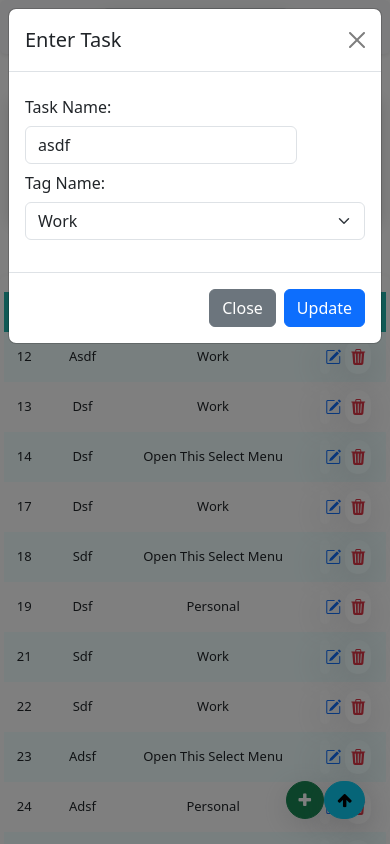
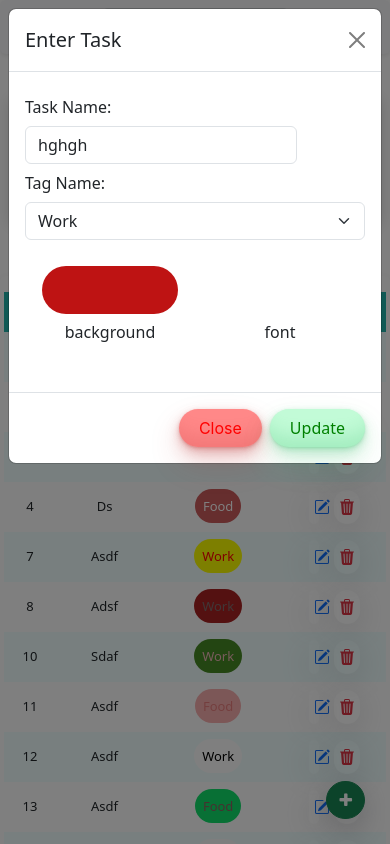
Before and after one commit to ankitdomadiya/todo, an Angular app: page /user in a window 390 px wide. Both pictures are taken after a click on the button 325 px from the left and 357 px from the top of the page. Shown: the top 844 px of the page. Built offline with nearby package versions, Linux system fonts and the light colour scheme; data requests are answered from the project's data file.

Commit message:
color-add

```diff
--- a/db.json
+++ b/db.json
@@ -1,264 +1,128 @@
 {
   "user": [
     {
+      "name": "hghgh",
+      "color1": "#be1313",
+      "color2": "#ffffff",
+      "tag": "Work",
+      "id": 1
+    },
+    {
+      "name": "hghgh",
+      "color1": "#000000",
+      "color2": "#ffffff",
+      "tag": "Work",
+      "id": 1
+    },
+    {
+      "name": "fdd",
+      "tag": "Personal",
+      "id": 3
+    },
+    {
+      "name": "ds",
+      "tag": "Food",
+      "color1": "#cc5c5c",
+      "color2": "#ffffff",
+      "id": 4
+    },
+    {
       "name": "asdf",
       "tag": "Work",
-      "id": 12
+      "color1": "#fbff00",
+      "color2": "#ff0000",
+      "id": 7
     },
     {
-      "name": "dsf",
-      "tag": "Work",
-      "id": 13
-    },
-    {
-      "name": "dsf",
-      "tag": "Open this select menu",
-      "id": 14
-    },
-    {
-      "name": "dsf",
-      "tag": "Work",
-      "id": 17
-    },
-    {
-      "name": "sdf",
-      "tag": "Open this select menu",
-      "id": 18
-    },
-    {
-      "name": "dsf",
-      "tag": "Personal",
-      "id": 19
-    },
-    {
-      "name": "sdf",
-      "tag": "Work",
-      "id": 21
-    },
-    {
-      "name": "sdf",
-      "tag": "Work",
-      "id": 22
-    },
-    {
-      "name": "adsf",
-      "tag": "Open this select menu",
-      "id": 23
-    },
-    {
-      "name": "adsf",
-      "tag": "Personal",
-      "id": 24
-    },
-    {
+      "color1": "#a92323",
+      "color2": "#816e6e",
       "name": "adsf",
       "tag": "Work",
-      "id": 25
+      "id": 8
     },
     {
       "name": "sdaf",
       "tag": "Work",
-      "id": 27
+      "color2": "#f0b7b7",
+      "color1": "#478a24",
+      "id": 10
     },
     {
-      "name": "jbmmn",
-      "tag": "Open this select menu",
-      "id": 28
+      "name": "asdf",
+      "tag": "Food",
+      "color1": "#f8afaf",
+      "color2": "#e87d7d",
+      "id": 11
     },
     {
       "name": "asdf",
       "tag": "Work",
+      "color1": "#ffffff",
+      "color2": "#000000",
       "id": 12
     },
     {
-      "name": "dsf",
-      "tag": "Work",
+      "name": "asdf",
+      "tag": "Food",
+      "color2": "#8f6161",
+      "color1": "#10e06a",
       "id": 13
     },
     {
-      "name": "dsf",
-      "tag": "Open this select menu",
+      "name": "sadf",
+      "tag": "Work",
+      "color1": "#fcfcfc",
+      "color2": "#7b6060",
       "id": 14
     },
     {
-      "name": "dsf",
-      "tag": "Work",
+      "name": "asdf",
+      "tag": "Food",
+      "color1": "#ec8888",
+      "color2": "#9c8e9f",
+      "id": 15
+    },
+    {
+      "name": "asdf",
+      "tag": "Personal",
+      "color1": "#ea3939",
+      "color2": "#097efb",
+      "id": 16
+    },
+    {
+      "name": "asdf",
+      "tag": "Personal",
+      "color1": "#b81e1e",
+      "color2": "#ffffff",
       "id": 17
     },
     {
-      "name": "sdf",
-      "tag": "Open this select menu",
+      "name": "sadf",
+      "tag": "Personal",
+      "color1": "#fffafa",
+      "color2": "#9c6d6d",
       "id": 18
     },
     {
-      "name": "dsf",
+      "name": "asdf",
       "tag": "Personal",
+      "color2": "#dd6e6e",
+      "color1": "#b04545",
       "id": 19
     },
     {
-      "name": "sdf",
+      "name": "dsaf",
       "tag": "Work",
-      "id": 21
+      "color2": "#ffffff",
+      "color1": "#551111",
+      "id": 20
     },
     {
-      "name": "sdf",
+      "name": "fasd",
       "tag": "Work",
-      "id": 22
-    },
-    {
-      "name": "adsf",
-      "tag": "Open this select menu",
-      "id": 23
-    },
-    {
-      "name": "adsf",
-      "tag": "Personal",
-      "id": 24
-    },
-    {
-      "name": "adsf",
-      "tag": "Work",
-      "id": 25
-    },
-    {
-      "name": "sdaf",
-      "tag": "Work",
-      "id": 27
-    },
-    {
-      "name": "jbmmn",
-      "tag": "Open this select menu",
-      "id": 28
-    },
-    {
-      "name": "asdf",
-      "tag": "Work",
-      "id": 12
-    },
-    {
-      "name": "dsf",
-      "tag": "Work",
-      "id": 13
-    },
-    {
-      "name": "dsf",
-      "tag": "Open this select menu",
-      "id": 14
-    },
-    {
-      "name": "dsf",
-      "tag": "Work",
-      "id": 17
-    },
-    {
-      "name": "sdf",
-      "tag": "Open this select menu",
-      "id": 18
-    },
-    {
-      "name": "dsf",
-      "tag": "Personal",
-      "id": 19
-    },
-    {
-      "name": "sdf",
-      "tag": "Work",
+      "color1": "#ae7575",
+      "color2": "#1c384a",
       "id": 21
-    },
-    {
-      "name": "sdf",
-      "tag": "Work",
-      "id": 22
-    },
-    {
-      "name": "adsf",
-      "tag": "Open this select menu",
-      "id": 23
-    },
-    {
-      "name": "adsf",
-      "tag": "Personal",
-      "id": 24
-    },
-    {
-      "name": "adsf",
-      "tag": "Work",
-      "id": 25
-    },
-    {
-      "name": "sdaf",
-      "tag": "Work",
-      "id": 27
-    },
-    {
-      "name": "jbmmn",
-      "tag": "Open this select menu",
-      "id": 28
-    },
-    {
-      "name": "asdf",
-      "tag": "Work",
-      "id": 12
-    },
-    {
-      "name": "dsf",
-      "tag": "Work",
-      "id": 13
-    },
-    {
-      "name": "dsf",
-      "tag": "Open this select menu",
-      "id": 14
-    },
-    {
-      "name": "dsf",
-      "tag": "Work",
-      "id": 17
-    },
-    {
-      "name": "sdf",
-      "tag": "Open this select menu",
-      "id": 18
-    },
-    {
-      "name": "dsf",
-      "tag": "Personal",
-      "id": 19
-    },
-    {
-      "name": "sdf",
-      "tag": "Work",
-      "id": 21
-    },
-    {
-      "name": "sdf",
-      "tag": "Work",
-      "id": 22
-    },
-    {
-      "name": "adsf",
-      "tag": "Open this select menu",
-      "id": 23
-    },
-    {
-      "name": "adsf",
-      "tag": "Personal",
-      "id": 24
-    },
-    {
-      "name": "adsf",
-      "tag": "Work",
-      "id": 25
-    },
-    {
-      "name": "sdaf",
-      "tag": "Work",
-      "id": 27
-    },
-    {
-      "name": "jbmmn",
-      "tag": "Open this select menu",
-      "id": 28
     }
   ]
 }
--- a/package.json
+++ b/package.json
@@ -18,6 +18,7 @@
     "@angular/platform-browser": "^15.2.0",
     "@angular/platform-browser-dynamic": "^15.2.0",
     "@angular/router": "^15.2.0",
+    "ngx-toastr": "^16.2.0",
     "rxjs": "~7.8.0",
     "tslib": "^2.3.0",
     "zone.js": "~0.12.0"
--- a/src/app/api/users.service.ts
+++ b/src/app/api/users.service.ts
@@ -29,21 +29,6 @@ export class UsersService {
   // ############## Get Api ##############
 
   getAllUsers(){
-    let time = this.httpHeaders.get('settimeout');
-    console.log( this.httpHeaders.get('Authorization'));
-    let counter=0;
-
-    setInterval(()=>{
-    counter +=1;
-      if(time === counter.toString()){
-        this.httpHeaders = this.httpHeaders.set('Authorization', 'Ankit');
-        console.log( this.httpHeaders.get('Authorization'));
-      }else{
-        console.log( this.httpHeaders.get('Authorization'));
-
-      }
-    },1000);
-
     return this.http.get<Array<UserDetails>>(this.userUrl,{headers:this.httpHeaders});
   }
 
@@ -65,4 +50,6 @@ export class UserDetails{
   id?: number;
   name?: string;
   tag?: string;
+ color1?: string;
+ color2?:string;
 }
--- a/src/app/app.module.ts
+++ b/src/app/app.module.ts
@@ -15,6 +15,8 @@ import { UserComponent } from './user/user.component';
 // ###################### add nesesory module #######################
 import { FormsModule } from '@angular/forms';
 import { HttpClientModule } from '@angular/common/http'
+import { ToastrModule } from 'ngx-toastr';
+import { BrowserAnimationsModule } from '@angular/platform-browser/animations';
 
 @NgModule({
   declarations: [
@@ -24,8 +26,10 @@ import { HttpClientModule } from '@angular/common/http'
   imports: [
     BrowserModule,
     AppRoutingModule,
+    BrowserAnimationsModule,
     FormsModule,
-    HttpClientModule
+    HttpClientModule,
+    ToastrModule.forRoot(), // ToastrModule added
   ],
   providers: [],
   bootstrap: [AppComponent]
--- a/src/app/user/user.component.html
+++ b/src/app/user/user.component.html
@@ -1,14 +1,14 @@
+<section>
   <nav class="navbar navbar-expand-lg bg-body-tertiary fixed-top shadow-sm bg-body rounded">
     <div class="container-fluid ">
       <img src="assets/logo.png" alt="logo" class="navbar-logo shadow-logo ">
-    <h1 class="text-uppercase font-size-decrice shadow-name">to do list</h1>
+      <h1 class="text-uppercase font-size-decrice">to do list</h1>
       <form class="d-flex search-bar " role="search">
         <input type="text" name="search" [(ngModel)]="searchValue" (keyup)="search()" autocomplete="off"
-        placeholder="Enter Serch Value" class="form-control search mr-3 input-sm shadow" id="EmpName">
+          placeholder="Enter Serch Value" class="form-control search mr-3 input-sm " id="EmpName">
       </form>
     </div>
   </nav>
-
 
   <!-- ##############################################  tags section ################################################# -->
 
@@ -29,7 +29,7 @@
       <!-- ################################# Show Task Section ################################# -->
 
       <div class="col-xxl-10 col-xl-10 col-lg-10 col-md-9 col-sm-9 right-side shadow p-3 mb-5 bg-body rounded">
-      <div class="row">
+        <div class="row ">
           <table>
             <tr>
               <th>ID</th>
@@ -37,10 +37,12 @@
               <th>Tag</th>
               <th>Action</th>
             </tr>
-          <tr class="text-capitalize" *ngFor="let item of FilterEmployeeDetails">
+            <ng-container *ngFor="let item of FilterEmployeeDetails">
+              <tr class="text-capitalize">
                 <td>{{item.id}}</td>
                 <td>{{item.name}}</td>
-            <td>{{item.tag}}</td>
+                <td><span [style.color]="item.color2" [style.background-color]="item.color1"
+                    class="p-2 rounded-pill">{{item.tag}}</span></td>
                 <td>
                   <button class="btn btn-primary circle-border edit-btn" data-bs-toggle="modal"
                     data-bs-target="#exampleModal" (click)="fullUserData(item)"><i
@@ -49,12 +51,12 @@
                       class="bi bi-trash3-fill"></i></button>
                 </td>
               </tr>
+            </ng-container>
           </table>
         </div>
       </div>
     </div>
   </section>
-
 
   <!-- ####################################### add task ################################# -->
 
@@ -75,30 +77,50 @@
               <label for="recipient-name" class="col-form-label">Tag Name:</label>
               <select class="form-select" aria-label="Default select example " name="UserDetailsTag"
                 [(ngModel)]="UserDetails.tag">
-              <option selected>Open this select menu</option>
-              <option value="Work">Work</option>
+                <option value="Work" selected>Work</option>
                 <option value="Personal">Personal</option>
                 <option value="Food">Food</option>
               </select>
+
+              <!-- ####################### insert color ######### -->
+              <div class="d-flex justify-content-around">
+                <div>
+                  <input type="color" class="glow-on-hover" name="one" [(ngModel)]="UserDetails.color1">
+                  <p class="text-center">background</p>
+                </div>
+                <div>
+                  <input type="color" class="glow-on-hover" name="two" [(ngModel)]="UserDetails.color2">
+                  <p class="text-center">font</p>
+                </div>
+              </div>
+
             </div>
           </form>
         </div>
         <div class="modal-footer">
-        <button type="button" class="btn btn-secondary" (click)="close()" data-bs-dismiss="modal">Close</button>
-        <button type="button" class="btn btn-primary" data-bs-dismiss="modal"
+          <!-- <button type="button" class="btn btn-secondary" (click)="close()" data-bs-dismiss="modal">Close</button> -->
+
+          <button class="button-34" role="button" (click)="close()" data-bs-dismiss="modal">Close</button>
+
+          <button class="button-33" role="button" data-bs-dismiss="modal"
             (click)="updateData ? updateUser() : addDetais()">{{ updateData ?
             'Update':'Submit'}}</button>
+
         </div>
       </div>
     </div>
   </div>
 
+</section>
+
 
 <!-- ######### add value button ######### -->
 
-<div class="sticky ">
+<div class="sticky">
   <button class="btn btn-success circle-border add-task-btn" type="submit" data-bs-toggle="modal"
-    data-bs-target="#exampleModal" data-bs-whatever="@getbootstrap"><i class="fa fa-plus anacon"
+    data-bs-target="#exampleModal" data-bs-whatever="@getbootstrap"><i class="fa fa-plus"
       aria-hidden="true"></i></button>
-      <a href="#" class="btn btn-info circle-border add-task-btn"><i class="fa fa-arrow-up" aria-hidden="true"></i></a>
+  <button *ngIf="isShow" (click)="gotoTop()" class="scroll-to-top">
+    <i class="fa fa-chevron-up"></i>
+  </button>
 </div>
--- a/src/app/user/user.component.scss
+++ b/src/app/user/user.component.scss
@@ -6,39 +6,35 @@
     margin-right: 10px;
 }
 
-.anaconda{
-    font-size: 20px;
-}
-
-.padding{
+.padding {
     padding-top: 80px;
 }
 
-.shadow{
+.shadow {
     box-shadow: rgb(204, 219, 232) 3px 3px 6px 0px inset, rgba(255, 255, 255, 0.5) -3px -3px 6px 1px inset;
 }
 
-.shadow-logo{
+.shadow-logo {
     box-shadow: rgba(0, 0, 0, 0.06) 0px 2px 4px 0px inset;
 }
 
-.shadow-name{
+.shadow-name {
     box-shadow: rgba(20, 15, 10, 0.1) 0px 10px 10px -10px;
 }
 
-.sticky{
+.sticky {
     position: fixed;
     right: 25px;
     bottom: 3vh;
     text-align: right;
 }
 
-.circle-border{
-    border-radius: 50px 50px;
+.circle-border {
+    border-radius: 50px;
     box-shadow: rgba(100, 100, 111, 0.2) 0px 7px 29px 0px;
 }
 
-.left-side{
+.left-side {
     height: 200px;
 }
 
@@ -47,16 +43,16 @@
     text-align: center;
 }
 
-.left-margin{
+.left-margin {
     margin-left: 20px;
 }
 
-@media screen and (max-width: 1110px){
-    .shadow-name{
+@media screen and (max-width: 1110px) {
+    .shadow-name {
         font-size: 30px;
     }
 
-    .navbar-logo{
+    .navbar-logo {
         width: 13%;
     }
 
@@ -67,7 +63,7 @@
         width: 17%;
     }
 
-    .font-size-decrice{
+    .font-size-decrice {
         display: none;
     }
 
@@ -79,32 +75,32 @@
         margin: 0 auto;
     }
 
-    .search{
+    .search {
         width: 350px;
     }
 
-    td{
+    td {
         font-size: 13px;
     }
 
-    .left-margin{
+    .left-margin {
         margin-left: 15px;
     }
 
-    .circle-border{
-        border-radius: 100px 100px;
+    .circle-border {
+        border-radius: 100px;
     }
 }
 
 @media screen and (max-width:575px) {
 
-    .left-side{
+    .left-side {
         display: flex;
         justify-content: center;
         text-align: center;
     }
 
-    .tag{
+    .tag {
         display: flex;
         padding: 10px;
         justify-content: center;
@@ -114,18 +110,18 @@
         margin: 0 15px;
     }
 
-    #EmpName{
+    #EmpName {
         width: 80%;
     }
 
-    .edit-btn{
+    .edit-btn {
         background: none;
         border: none;
         color: #0d6efd;
         width: 10px;
     }
 
-    .delete-btn{
+    .delete-btn {
         background: none;
         border: none;
         color: #dc3545;
@@ -136,17 +132,21 @@
     .navbar-logo {
         width: 22%;
     }
+
     .text-uppercase {
         font-size: 25px;
     }
-    .delete-btn{
+
+    .delete-btn {
         padding: 5px;
     }
-    .edit-btn{
+
+    .edit-btn {
         padding: 5px;
         justify-content: center;
     }
-    #EmpName{
+
+    #EmpName {
         width: 70%;
     }
 }
@@ -160,7 +160,7 @@
         font-size: 23px;
     }
 
-    #EmpName{
+    #EmpName {
         width: 60%;
     }
 }
@@ -174,28 +174,172 @@
         font-size: 20px;
     }
 
-    .left-margin{
+    .left-margin {
         margin-left: 5px;
     }
 
-    #EmpName{
+    #EmpName {
         margin: 0;
         padding: 1px;
     }
 
 }
 
-.edit-btn:hover{
+.edit-btn:hover {
     background-color: rgb(255, 255, 255);
     color: #0d6efd;
 }
 
-.delete-btn:hover{
+.delete-btn:hover {
     background-color: white;
     color: #dc3545;
 }
 
-.add-task-btn:hover{
+.add-task-btn:hover {
     background-color: #ffffff;
     color: #198754;
 }
+
+.cursor {
+    cursor: not-allowed;
+}
+
+.scroll-to-top {
+    margin-right: 50px;
+    margin-bottom: 9px;
+    position: fixed;
+    bottom: 20px;
+    right: 20px;
+    color: rgb(25, 94, 241);
+    padding: 10px;
+    border: 1px solid rgb(25, 94, 241);
+    border-radius: 40px;
+    cursor: pointer;
+    display: flex;
+    justify-content: center;
+    align-items: center;
+}
+
+.scroll-to-top:hover {
+    background-color: rgb(25, 94, 241);
+    color: #fff;
+}
+
+
+
+
+// ############## button css #############
+
+
+/* Update css */
+.button-33 {
+    background-color: #c2fbd7;
+    border-radius: 100px;
+    box-shadow: rgba(44, 187, 99, .2) 0 -25px 18px -14px inset, rgba(44, 187, 99, .15) 0 1px 2px, rgba(44, 187, 99, .15) 0 2px 4px, rgba(44, 187, 99, .15) 0 4px 8px, rgba(44, 187, 99, .15) 0 8px 16px, rgba(44, 187, 99, .15) 0 16px 32px;
+    color: green;
+    cursor: pointer;
+    display: inline-block;
+    // font-family: CerebriSans-Regular, -apple-system, system-ui, Roboto, sans-serif;
+    padding: 7px 20px;
+    text-align: center;
+    text-decoration: none;
+    transition: all 250ms;
+    border: 0;
+    font-size: 16px;
+    user-select: none;
+    -webkit-user-select: none;
+    touch-action: manipulation;
+}
+
+.button-33:hover {
+    box-shadow: rgba(44, 187, 99, .35) 0 -25px 18px -14px inset, rgba(44, 187, 99, .25) 0 1px 2px, rgba(44, 187, 99, .25) 0 2px 4px, rgba(44, 187, 99, .25) 0 4px 8px, rgba(44, 187, 99, .25) 0 8px 16px, rgba(44, 187, 99, .25) 0 16px 32px;
+    transform: scale(1.05) rotate(-1deg);
+}
+
+
+/* Close css */
+.button-34 {
+    background-color: #ff000077;
+    border-radius: 100px;
+    box-shadow: rgba(187, 44, 44, 0.171) 0 -25px 18px -14px inset, rgba(187, 44, 44, 0.171) 0 1px 2px, rgba(187, 44, 44, 0.171) 0 2px 4px, rgba(187, 44, 44, 0.171) 0 4px 8px, rgba(187, 44, 44, 0.171) 0 8px 16px, rgba(187, 44, 44, 0.171) 0 16px 32px;
+    color: rgb(255, 0, 0);
+    cursor: pointer;
+    display: inline-block;
+    font-family: CerebriSans-Regular, -apple-system, system-ui, Roboto, sans-serif;
+    padding: 7px 20px;
+    text-align: center;
+    text-decoration: none;
+    transition: all 250ms;
+    border: 0;
+    font-size: 16px;
+    user-select: none;
+    -webkit-user-select: none;
+    touch-action: manipulation;
+}
+
+.button-34:hover {
+    box-shadow: rgba(184, 28, 28, 0.35) 0 -25px 18px -14px inset, rgba(184, 28, 28, 0.35) 0 1px 2px, rgba(184, 28, 28, 0.35) 0 2px 4px, rgba(184, 28, 28, 0.35) 0 4px 8px, rgba(184, 28, 28, 0.35) 0 8px 16px, rgba(184, 28, 28, 0.35) 0 16px 32px;
+    transform: scale(1.05) rotate(-1deg);
+}
+
+
+// ########################  button ##################
+.glow-on-hover::-webkit-color-swatch {
+    border: none;
+    border-radius: 50px;
+    padding: 0;
+}
+
+.glow-on-hover {
+    width: 140px;
+    height: 50px;
+    border: none;
+    margin-top: 25px;
+    background: #ffffff;
+    cursor: pointer;
+    z-index: 10;
+    position: relative;
+}
+
+.glow-on-hover:before {
+    content: '';
+    background: linear-gradient(45deg, #ff0000, #ff7300, #fffb00, #48ff00, #00ffd5, #002bff, #7a00ff, #ff00c8, #ff0000);
+    position: absolute;
+    top: -2px;
+    left: -2px;
+    background-size: 400%;
+    filter: blur(5px);
+    width: calc(100% + 4px);
+    height: calc(100% + 4px);
+    animation: glowing 20s linear infinite;
+    opacity: 0;
+    transition: opacity .3s ease-in-out;
+    border-radius: 50px;
+}
+
+.glow-on-hover:hover:before {
+    opacity: 1;
+}
+
+.glow-on-hover:after {
+    content: '';
+    position: absolute;
+    width: 100%;
+    height: 100%;
+    left: 0;
+    top: 0;
+}
+
+@keyframes glowing {
+    0% {
+        background-position: 0 0;
+    }
+
+    50% {
+        background-position: 400% 0;
+    }
+
+    100% {
+        background-position: 0 0;
+    }
+}
--- a/src/app/user/user.component.ts
+++ b/src/app/user/user.component.ts
@@ -1,5 +1,7 @@
-import { Component } from '@angular/core';
+import { Component, HostListener, Inject } from '@angular/core';
 import { UserDetails, UsersService } from '../api/users.service';
+import { ToastrService } from 'ngx-toastr';
+import { DOCUMENT } from '@angular/common';
 
 @Component({
   selector: 'app-user',
@@ -14,8 +16,10 @@ export class UserComponent {
   updateData: boolean = false;
   searchValue!: string;
 
+  isShow: boolean = false;
 
-  constructor(private Api: UsersService) { }
+
+  constructor(private Api: UsersService, private toastr: ToastrService, @Inject(DOCUMENT) private document: Document) { }
 
   ngOnInit(): void {
     this.UserDetails = new UserDetails();
@@ -30,10 +34,11 @@ export class UserComponent {
         error: (err) => { console.log(err); },
         complete: () => {
           this.UserDetails = new UserDetails();
+          this.toastr.success("Add Data SuccessFully")
         }
       })
     }
-    else{
+    else {
       alert("Enter Details");
     }
   }
@@ -46,8 +51,10 @@ export class UserComponent {
         this.userData = res;
         this.FilterEmployeeDetails = res;
       },
-      error: (err) => { console.log(err); },
-      complete: () => { }
+      error: (err) => { this.toastr.error('Hello world!', 'Toastr fun!'); },
+      complete: () => {
+        // this.toastr.success("Get SuccessFully")
+      }
     })
   }
 
@@ -75,7 +82,7 @@ export class UserComponent {
       },
       error: (err) => { console.log(err); },
       complete: () => {
-
+        this.toastr.success("Update User SuccessFully");
       }
     })
   }
@@ -85,11 +92,11 @@ export class UserComponent {
   deleteUser(item: any) {
     this.Api.deleteUser(item.id).subscribe({
       next: (res) => {
-        console.log("user deleted");
         this.fetchUser();
       },
       error: (err) => { console.log(err); },
       complete: () => {
+        this.toastr.success("Delete SuccessFully")
         this.FilterEmployeeDetails.splice(item, 1);
       }
     })
@@ -120,5 +127,46 @@ export class UserComponent {
   }
 
 
+  /*------------ Scroll Top Button --------------*/
+  @HostListener('window:scroll')
+  checkScroll() {
+    const scrollPosition = window.pageYOffset || document.documentElement.scrollTop || document.body.scrollTop || 0;
+    if (scrollPosition >= 100) {
+      this.isShow = true;
+    } else {
+      this.isShow = false;
+    }
+  }
+  // TODO: Cross browsing
+  gotoTop() {
+    window.scroll({ top: 0, left: 0, behavior: 'smooth' });
+  }
 
 }
+
+// ##################### color picker #################
+// let colorPicker: HTMLInputElement;
+// const defaultColor: string = "#0000ff";
+
+// window.addEventListener("load", startup, false);
+
+// function startup(): void {
+//   colorPicker = document.querySelector("#color-picker") as HTMLInputElement;
+//   colorPicker.value = defaultColor;
+//   colorPicker.addEventListener("input", updateFirst, false);
+//   colorPicker.addEventListener("change", updateAll, false);
+//   colorPicker.select();
+// }
+
+// function updateFirst(event: Event): void {
+//   const td: HTMLElement | null = document.querySelector("p");
+//   if (td) {
+//     (td.style as any).color = (event.target as HTMLInputElement).value;
+//   }
+// }
+
+// function updateAll(event: Event): void {
+//   document.querySelectorAll("td").forEach((td: HTMLElement) => {
+//     (td.style as any).color = (event.target as HTMLInputElement).value;
+//   });
+// }
--- a/src/styles.scss
+++ b/src/styles.scss
@@ -1,6 +1,6 @@
 // #################### add bootstrap icons ###################
 @import url("https://cdn.jsdelivr.net/npm/bootstrap-icons@1.10.5/font/bootstrap-icons.css");
-
+@import 'ngx-toastr/toastr';
 
 // ############### import ngx toasted ######################
 
@@ -23,23 +23,3 @@ th{
 tr:nth-child(even){
     background-color: azure;
 }
-
-.model-header{
-    background-color: lightblue;
-    color: azure;
-}
-
-.close-btn1{
-    font-family: cursive;
-    background-color: aliceblue;
-    padding: 6px 12px;
-    border-radius: 23px;
-    cursor: pointer;
-}
-
-// .form h1::after{
-//     content: '';
-//     display: block;
-//     width: 100%;
-//     border: 3px solid #d02020;
-// }
```
Also changed, not shown: 1 other file (tests, documents, lock files or other folders). Lines whose indentation alone changed are shown as unchanged.
